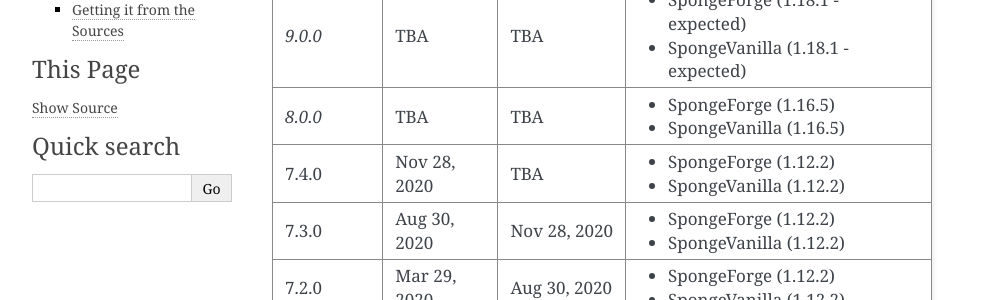
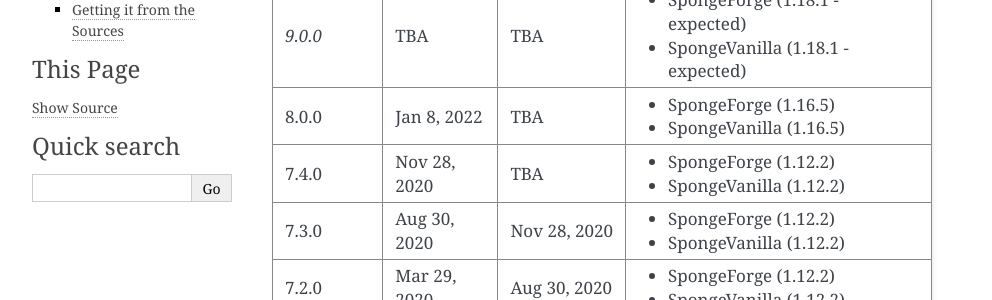
Before and after one commit to SpongePowered/SpongeDocs, a Sphinx documentation site: the page built from source/plugin/api-versions.rst, in a window 1280 px wide. Shown: the part 242-542 px from the top of the page, without its empty margins (148-1140 px from the left). Built offline with Sphinx 7.4.7, drawn with Linux system fonts in a browser that asks for light colours.

Commit message:
A momentus day in history

```diff
--- a/source/plugin/api-versions.rst
+++ b/source/plugin/api-versions.rst
@@ -10,7 +10,7 @@
 | *9.0.0*     | TBA          | TBA            | * SpongeForge (1.18.1 - expected)         |
 |             |              |                | * SpongeVanilla (1.18.1 - expected)       |
 +-------------+--------------+----------------+-------------------------------------------+
-| *8.0.0*     | TBA          | TBA            | * SpongeForge (1.16.5)                    |
+| 8.0.0       | Jan 8, 2022  | TBA            | * SpongeForge (1.16.5)                    |
 |             |              |                | * SpongeVanilla (1.16.5)                  |
 +-------------+--------------+----------------+-------------------------------------------+
 | 7.4.0       | Nov 28, 2020 | TBA            | * SpongeForge (1.12.2)                    |
```
